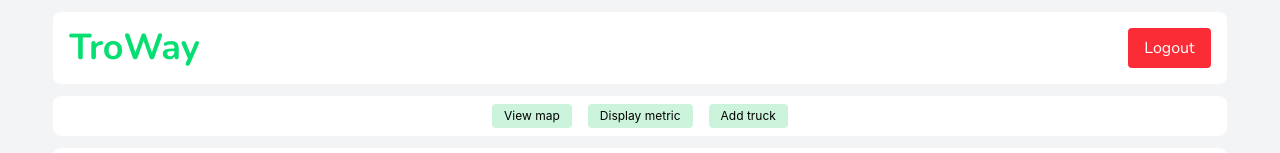
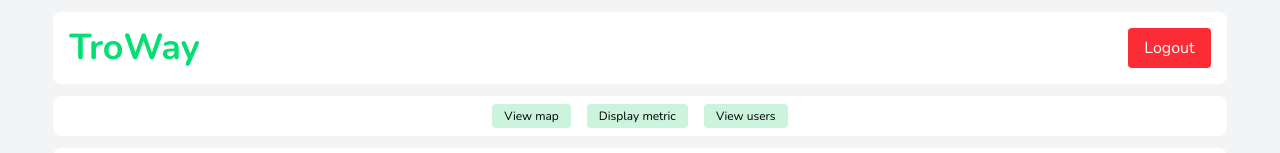
Before and after one commit to JoshTino/troway, a React (Vite) app in the folder frontend/: page /view-users in a window 1280 px wide. Shown: the top 153 px of the page. Built offline with nearby package versions, Linux system fonts and the light colour scheme; no server answers; sample sign-in values are in the browser's storage.

Commit message:
edited font family

```diff
--- a/frontend/components/AdminNavigation.jsx
+++ b/frontend/components/AdminNavigation.jsx
@@ -4,9 +4,9 @@ const AdminNavigation = ( {navigate} ) => {
 		<>
 			<div className="flex justify-center">
 				<div className="w-11/12 p-2 rounded-lg mt-3 bg-white flex justify-center gap-x-4">
-					<span onClick={() => navigate("/waste-location")} className="text-xs bg-green-500/20 p-1 px-3 rounded-sm">View map</span>
-					<span onClick={() => navigate("/admin-metric")} className="text-xs bg-green-500/20 p-1 px-3 rounded-sm">Display metric</span>
-					<span onClick={() => navigate("/view-users")} className="text-xs bg-green-500/20 p-1 px-3 rounded-sm">Add truck</span>
+					<span onClick={() => navigate("/waste-location")} className="text-xs bg-green-500/20 p-1 px-3 font-nunito rounded-sm">View map</span>
+					<span onClick={() => navigate("/admin-metric")} className="text-xs bg-green-500/20 p-1 px-3 font-nunito rounded-sm">Display metric</span>
+					<span onClick={() => navigate("/view-users")} className="text-xs bg-green-500/20 p-1 px-3 font-nunito rounded-sm">View users</span>
 				</div>
 			</div>
 		</>
```
